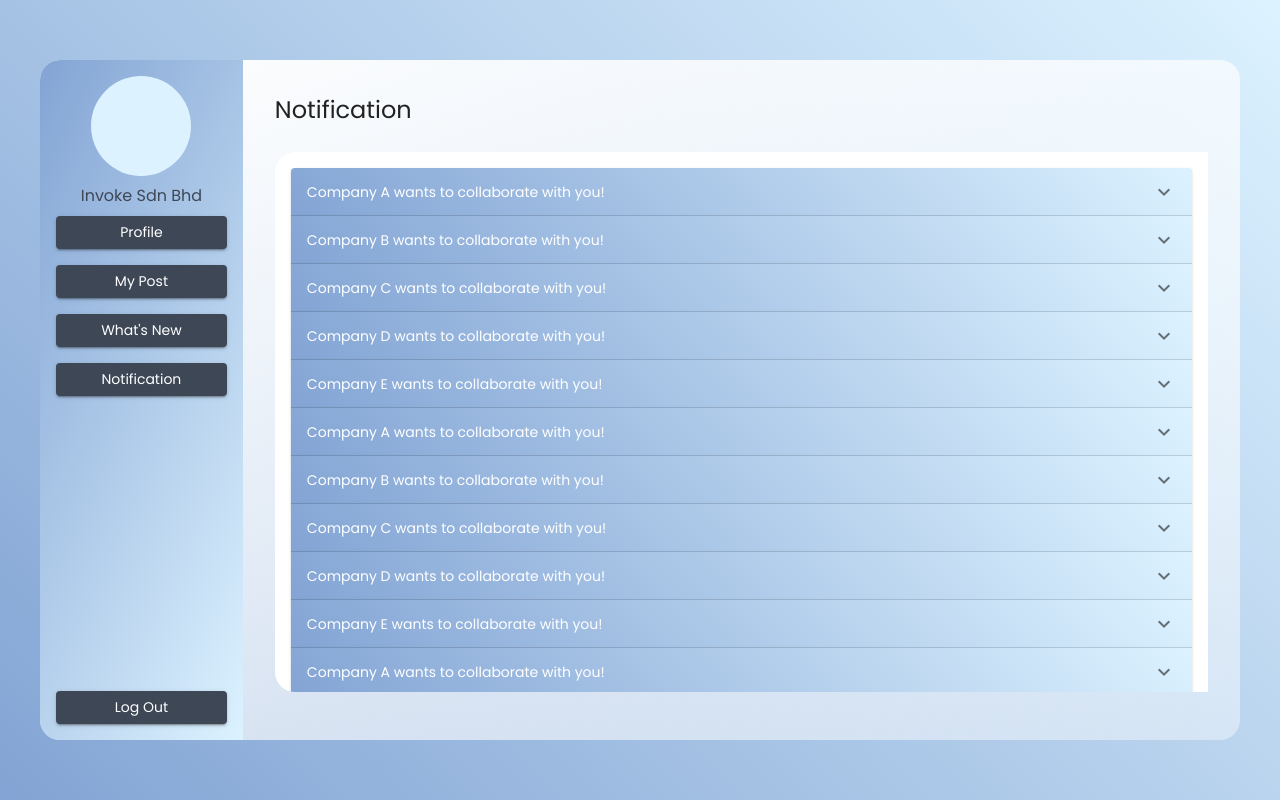
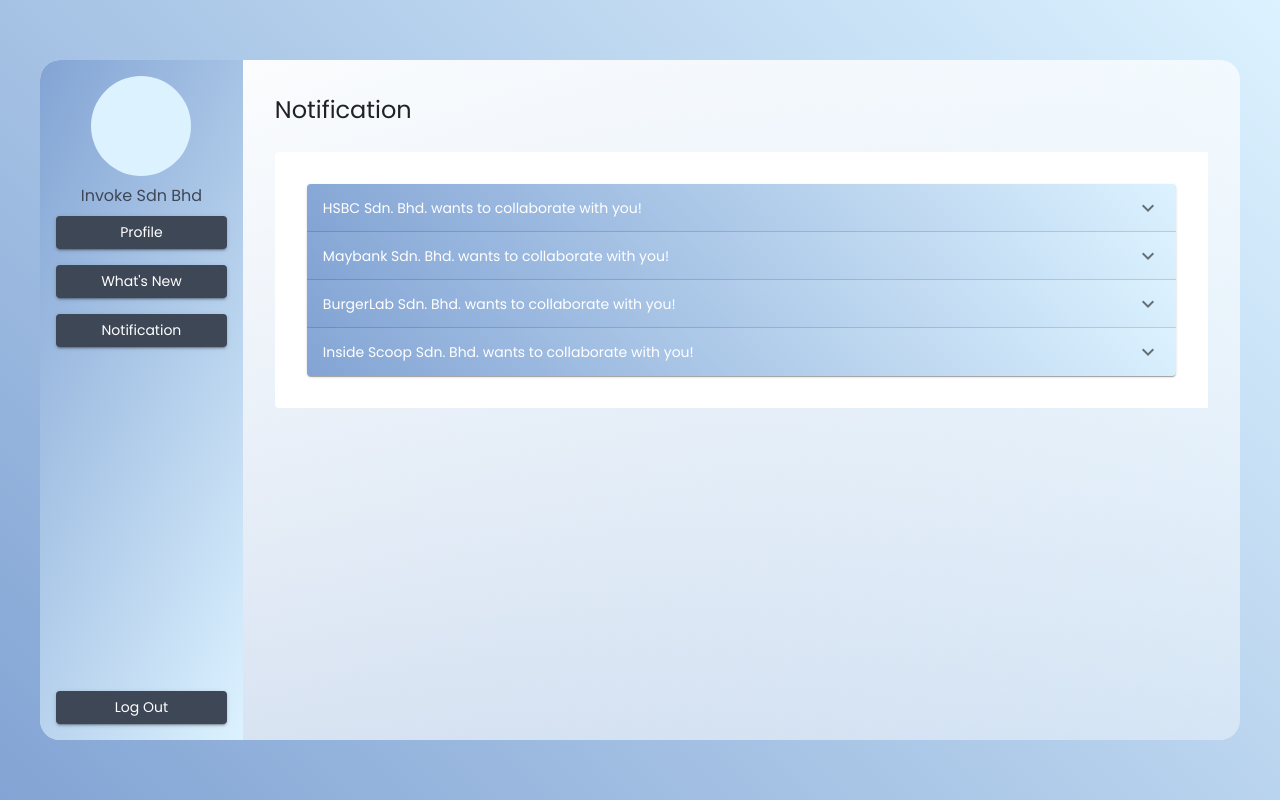
Before and after one commit to calvinwong95/entente, a React (Create React App) app: page /notification in a window 1280 px wide. Built offline with nearby package versions, Linux system fonts and the light colour scheme.

Commit message:
complete notifications

```diff
--- /dev/null
+++ b/src/components/TenNoDisplay.js
@@ -0,0 +1,25 @@
+import React from "react";
+import ErrorOutlineIcon from "@mui/icons-material/ErrorOutline";
+import { Box, Typography } from "@mui/material";
+
+const TenNoDisplay = () => {
+  return (
+    <Box
+      sx={{
+        width: "100%",
+        padding: 4,
+        display: "flex",
+        flexDirection: "column",
+        alignItems: "center",
+        justifyContent: "center",
+      }}
+    >
+      <ErrorOutlineIcon sx={{ color: "grey.main", fontSize: 60 }} />
+      <Typography variant="h4" sx={{ color: "grey.main" }}>
+        Sorry! There is currently no data to be displayed
+      </Typography>
+    </Box>
+  );
+};
+
+export default TenNoDisplay;
--- a/src/theme/palette.js
+++ b/src/theme/palette.js
@@ -2,6 +2,7 @@
   "primary-01": { main: "#83A4D4" },
   "second-01": { main: "#DCF2FF" },
   "third-01": { main: "#3E4756" },
+  grey: { main: "#7B7A7A" },
 };
 
 export default palette;
--- a/src/views/Dashboard/components/Navbar.js
+++ b/src/views/Dashboard/components/Navbar.js
@@ -68,16 +68,7 @@
           >
             <Typography className={classes.whiteFont}>Profile</Typography>
           </TenButton>
-          <TenButton
-            fullWidth
-            variant="contained"
-            color="third-01"
-            onClick={() => {
-              navigate("/mypost");
-            }}
-          >
-            <Typography className={classes.whiteFont}>My Post</Typography>
-          </TenButton>
+
           <TenButton
             fullWidth
             variant="contained"
--- a/src/views/Notification/index.js
+++ b/src/views/Notification/index.js
@@ -6,100 +6,64 @@
   Typography,
   Icon,
 } from "@mui/material";
-import React, { useState } from "react";
+import React, { useState, useContext } from "react";
 import TenButton from "../../components/TenButton";
+import TenModal from "../../components/TenModal";
+import TenNoDisplay from "../../components/TenNoDisplay";
 import UseStyles from "../../hooks/useStyle";
 import Dashboard from "../Dashboard";
+import { GlobalContext } from "../../context/GlobalContext";
 
 const Notification = () => {
   const classes = UseStyles();
-
-  const data = [
+  const { loading, setLoading } = useContext(GlobalContext);
+  const [openDeleteModal, setOpenDeleteModal] = useState(false);
+  const [idToBeRemoved, setIdToBeRemoved] = useState("");
+  const [data, setData] = useState([
     {
-      name: "Company A",
-      message: "Lorem Ipsum blah blah blah blah",
+      company_id: 125,
+      company_name: "HSBC Sdn. Bhd.",
+      message:
+        "I would like to collaborate and fund your event. Please contact me whenever you're available.",
     },
     {
-      name: "Company B",
-      message: "Lorem Ipsum blah blah blah blah",
+      company_id: 126,
+      company_name: "Maybank Sdn. Bhd.",
+      message:
+        "I would like to collaborate and fund your event. Please contact me whenever you're available.",
     },
     {
-      name: "Company C",
-      message: "Lorem Ipsum blah blah blah blah",
+      company_id: 127,
+      company_name: "BurgerLab Sdn. Bhd.",
+      message:
+        "I would like to collaborate and fund your event. Please contact me whenever you're available.",
     },
     {
-      name: "Company D",
-      message: "Lorem Ipsum blah blah blah blah",
+      company_id: 128,
+      company_name: "Inside Scoop Sdn. Bhd.",
+      message:
+        "I would like to collaborate and fund your event. Please contact me whenever you're available.",
     },
-    {
-      name: "Company E",
-      message: "Lorem Ipsum blah blah blah blah",
-    },
-    {
-      name: "Company A",
-      message: "Lorem Ipsum blah blah blah blah",
-    },
-    {
-      name: "Company B",
-      message: "Lorem Ipsum blah blah blah blah",
-    },
-    {
-      name: "Company C",
-      message: "Lorem Ipsum blah blah blah blah",
-    },
-    {
-      name: "Company D",
-      message: "Lorem Ipsum blah blah blah blah",
-    },
-    {
-      name: "Company E",
-      message: "Lorem Ipsum blah blah blah blah",
-    },
-    {
-      name: "Company A",
-      message: "Lorem Ipsum blah blah blah blah",
-    },
-    {
-      name: "Company B",
-      message: "Lorem Ipsum blah blah blah blah",
-    },
-    {
-      name: "Company C",
-      message: "Lorem Ipsum blah blah blah blah",
-    },
-    {
-      name: "Company D",
-      message: "Lorem Ipsum blah blah blah blah",
-    },
-    {
-      name: "Company E",
-      message: "Lorem Ipsum blah blah blah blah",
-    },
-    {
-      name: "Company A",
-      message: "Lorem Ipsum blah blah blah blah",
-    },
-    {
-      name: "Company B",
-      message: "Lorem Ipsum blah blah blah blah",
-    },
-    {
-      name: "Company C",
-      message: "Lorem Ipsum blah blah blah blah",
-    },
-    {
-      name: "Company D",
-      message: "Lorem Ipsum blah blah blah blah",
-    },
-    {
-      name: "Company E",
-      message: "Lorem Ipsum blah blah blah blah",
-    },
-  ];
+  ]);
+
+  const handleDelete = (id) => {
+    setOpenDeleteModal(true);
+    setIdToBeRemoved(id);
+  };
+
+  const confirmDelete = (id) => {
+    setLoading(true);
+    setTimeout(() => {
+      let newArr = data.filter((item) => item.company_id !== id);
+      setData(newArr);
+      setLoading(false);
+      setOpenDeleteModal(false);
+    }, 1000);
+  };
 
   return (
     <Dashboard>
-      <Box sx={{ height: "100%", paddingBottom: 2 }}>
+      <Box sx={{ height: "100%" }}>
         <Box sx={{ marginBottom: 3 }}>
           <Typography variant="h2">Notification</Typography>
         </Box>
@@ -108,9 +72,9 @@
             width: "100%",
             maxHeight: "90%",
             backgroundColor: "#FFFFFF",
-            borderTopLeftRadius: 20,
-            borderBottomLeftRadius: 20,
-            padding: 2,
+            borderTopLeftRadius: 4,
+            borderBottomLeftRadius: 4,
+            padding: 4,
             overflow: "auto",
             //To edit scrollbar in future
             "&::-webkit-scrollbar": {
@@ -125,24 +89,32 @@
             },
           }}
         >
+          {data?.length !== 0 ? (
+            <>
               {data?.map((notification) => {
                 return (
                   <Accordion className={classes.defaultBackground}>
-                <AccordionSummary expandIcon={<Icon>expand_more_icon</Icon>}>
+                    <AccordionSummary
+                      expandIcon={<Icon>expand_more_icon</Icon>}
+                    >
                       <Typography className={classes.whiteFont}>
-                    {notification.name} wants to collaborate with you!
+                        {notification.company_name} wants to collaborate with
+                        you!
                       </Typography>
                     </AccordionSummary>
                     <AccordionDetails
-                  sx={{ display: "flex", flexDirection: "column", rowGap: 1 }}
+                      sx={{
+                        display: "flex",
+                        flexDirection: "column",
+                        rowGap: 1,
+                      }}
                     >
                       <Box
                         sx={{
                           width: "100%",
-                      height: "15%",
-                      borderRadius: 2,
+                          borderRadius: 1,
                           backgroundColor: "#FFFFFF",
-                      padding: 1,
+                          padding: 2,
                         }}
                       >
                         <Typography>{notification.message}</Typography>
@@ -160,18 +132,31 @@
                           sx={{ width: "10%" }}
                           variant="contained"
                           color="third-01"
-                      onClick={() => console.log("notification deleted")}
+                          onClick={() => handleDelete(notification?.company_id)}
                         >
                           <Typography className={classes.whiteFont}>
                             Delete
                           </Typography>
                         </TenButton>
                       </Box>
+                      {/* Delete Warning */}
                     </AccordionDetails>
                   </Accordion>
                 );
               })}
+            </>
+          ) : (
+            <TenNoDisplay />
+          )}
         </Box>
+        <TenModal
+          title="Are you sure you want to delete this notification"
+          open={openDeleteModal}
+          onClose={() => setOpenDeleteModal(false)}
+          message="Notifications will be permanently deleted if you proceed with this action."
+          confirmFunction={() => confirmDelete(idToBeRemoved)}
+          loading={loading}
+        />
       </Box>
     </Dashboard>
   );
```
Lines whose indentation alone changed are shown as unchanged.
